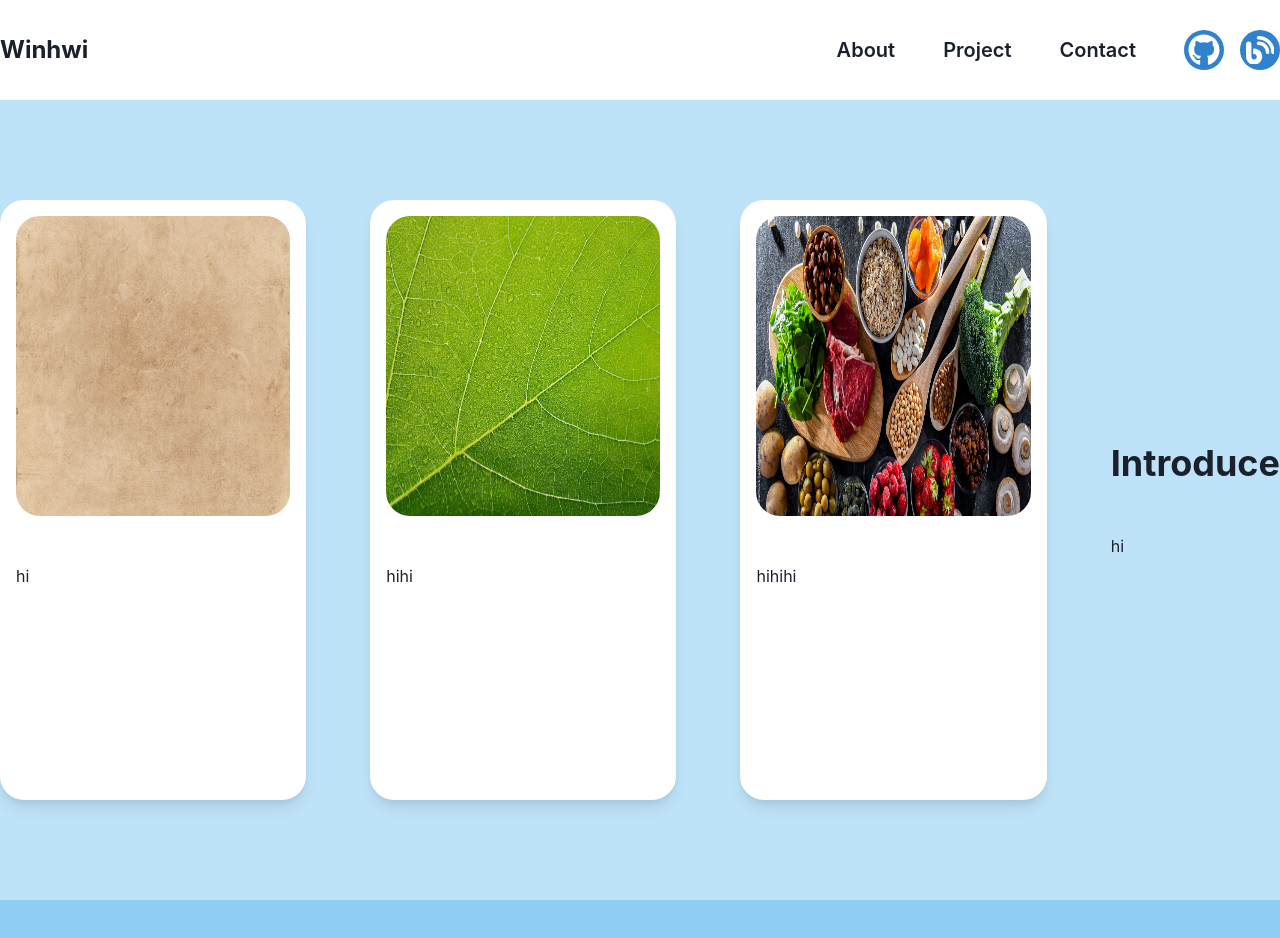
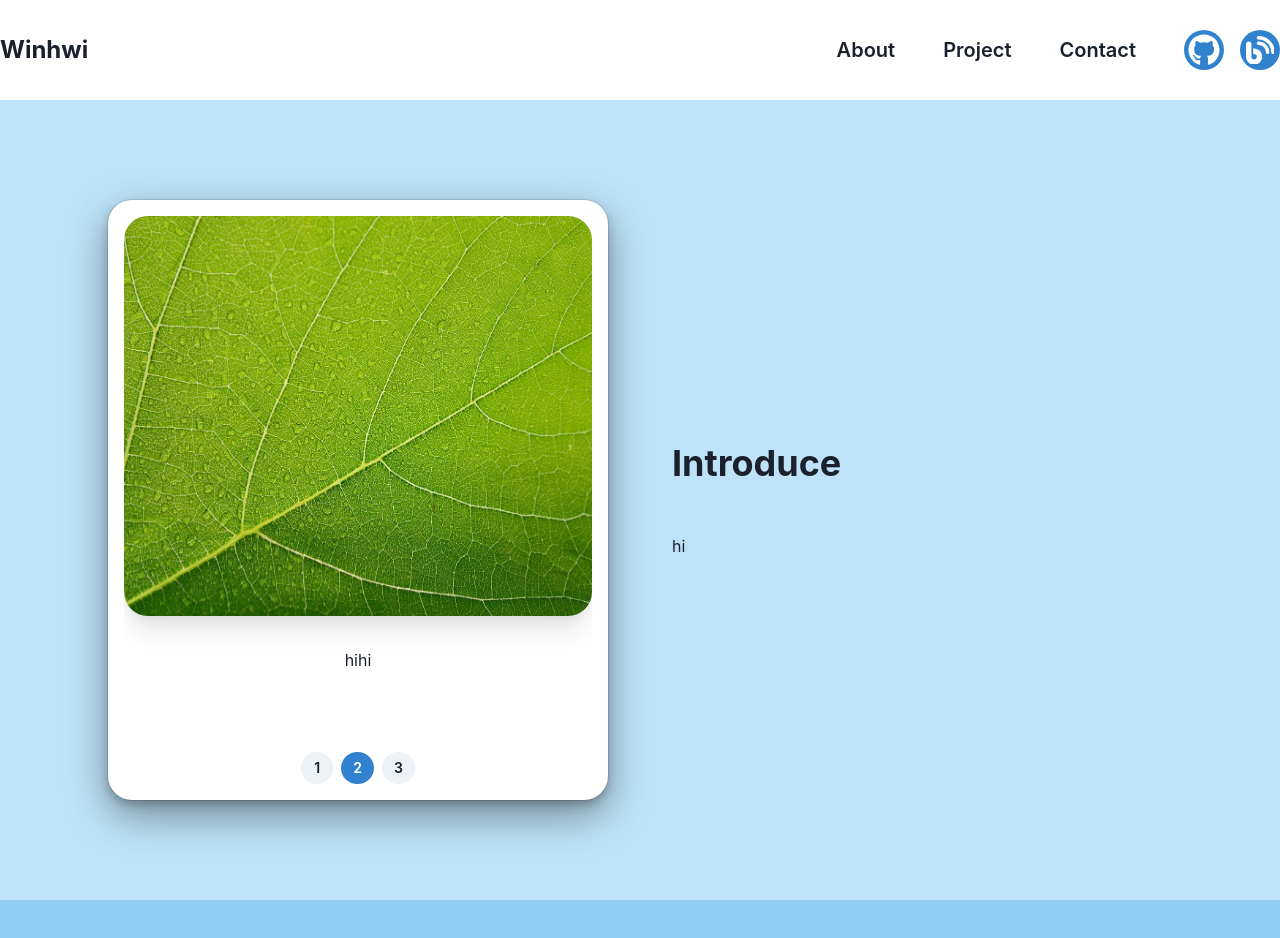
Before and after one commit to Yoonhwi/portfolio, a React (Vite) app: page / in a window 1280 px wide. Shown: the top 938 px of the page. Built offline with nearby package versions, Linux system fonts and the light colour scheme.

Commit message:
added imageSlide display in about

```diff
--- /dev/null
+++ b/src/components/common/ImageSlide/Controller.tsx
@@ -0,0 +1,64 @@
+import { Button, HStack } from "@chakra-ui/react";
+import { useEffect, useRef } from "react";
+import { slideProps } from ".";
+
+interface ControllerProps {
+  slide: slideProps;
+  setSlide: React.Dispatch<React.SetStateAction<slideProps>>;
+}
+
+const Controller = ({ slide, setSlide }: ControllerProps) => {
+  const auto = 5000;
+
+  const changeSlide = (index: number) => {
+    if (index >= slide.images.length) {
+      index = 0;
+    }
+    setSlide((prev) => {
+      return {
+        ...prev,
+        index: index,
+      };
+    });
+  };
+
+  let interval: number | undefined = undefined;
+
+  const autoSlide = useRef<() => void | undefined>();
+
+  autoSlide.current = () => {
+    if (auto > 0) {
+      interval = setInterval(() => {
+        setSlide((prev) => {
+          return {
+            ...prev,
+            index: prev.index + 1 >= prev.images.length ? 0 : prev.index + 1,
+          };
+        });
+      }, auto);
+    }
+  };
+  useEffect(() => {
+    if (!autoSlide.current) return;
+    autoSlide.current();
+    return () => clearInterval(interval);
+  }, [interval]);
+
+  return (
+    <HStack mt={4} w="full" justify="center" position={"absolute"} bottom={0}>
+      {slide.images.map((img, index) => (
+        <Button
+          onClick={() => changeSlide(index)}
+          colorScheme={slide?.index === index ? "primary" : "gray"}
+          borderRadius="full"
+          size="sm"
+          key={`button_${img.src}_${index}`}
+        >
+          {index + 1}
+        </Button>
+      ))}
+    </HStack>
+  );
+};
+
+export default Controller;
--- /dev/null
+++ b/src/components/common/ImageSlide/Display.tsx
@@ -0,0 +1,33 @@
+import { Flex, Collapse, Image, Text } from "@chakra-ui/react";
+import { slideProps } from ".";
+
+interface DisplayProps {
+  slide: slideProps;
+}
+
+const DisplayImage = ({ slide }: DisplayProps) => {
+  return (
+    <>
+      {slide.images.map((img, index) => (
+        <Collapse
+          animateOpacity
+          in={index === slide?.index}
+          key={`${img.src}_${index}`}
+        >
+          <Flex direction="column" gap={8} alignItems="center">
+            <Image
+              src={img.src}
+              w={500}
+              h={400}
+              borderRadius={24}
+              boxShadow={"xl"}
+            />
+            <Text> {slide.images[slide.index].text} </Text>
+          </Flex>
+        </Collapse>
+      ))}
+    </>
+  );
+};
+
+export default DisplayImage;
--- /dev/null
+++ b/src/components/common/ImageSlide/index.tsx
@@ -0,0 +1,29 @@
+import { useState } from "react";
+import Controller from "./Controller";
+import { Flex } from "@chakra-ui/react";
+import DisplayImage from "./Display";
+import { photoType, photo } from "@/constants";
+
+export interface slideProps {
+  images: photoType[];
+  index: number;
+  prevIndex: number;
+}
+
+const defaultValues = {
+  images: photo,
+  index: 0,
+  prevIndex: -1,
+};
+
+const ImageSlide = () => {
+  const [slide, setSlide] = useState<slideProps>(defaultValues);
+  return (
+    <Flex direction="column" position={"relative"} h={"100%"}>
+      <DisplayImage slide={slide} />
+      <Controller slide={slide} setSlide={setSlide} />
+    </Flex>
+  );
+};
+
+export default ImageSlide;
--- a/src/components/common/index.ts
+++ b/src/components/common/index.ts
@@ -0,0 +1 @@
+export { default as ImageSlide } from "./ImageSlide";
--- a/src/components/index.ts
+++ b/src/components/index.ts
@@ -1 +1,2 @@
 export * from "./layouts";
+export * from "./common";
--- a/src/constants/about.ts
+++ b/src/constants/about.ts
@@ -1,4 +1,9 @@
-export const photo = [
+export interface photoType {
+  src: string;
+  text: string;
+}
+
+export const photo: photoType[] = [
   {
     src: "photo1.jpg",
     text: "hi",
--- a/src/constants/nav.ts
+++ b/src/constants/nav.ts
@@ -1,5 +1,5 @@
 export const navLinks = [
-  { name: "About", offsetY: 100 },
+  { name: "About", offsetY: 0 },
   { name: "Project", offsetY: 900 },
   { name: "Contact", offsetY: 2100 },
 ];
--- a/src/containers/about/Photo.tsx
+++ b/src/containers/about/Photo.tsx
@@ -1,13 +1,18 @@
-import { photo } from "@/constants";
-import PhotoCard from "./PhotoCard";
+import { ImageSlide } from "@/components";
+import { Box } from "@chakra-ui/react";
 
 const Photo = () => {
   return (
-    <>
-      {photo.map((item) => {
-        return <PhotoCard src={item.src} text={item.text} />;
-      })}
-    </>
+    <Box
+      w={500}
+      h={600}
+      bgColor={"white"}
+      boxShadow={"dark-lg"}
+      borderRadius={24}
+      p={4}
+    >
+      <ImageSlide />
+    </Box>
   );
 };
 
--- a/src/containers/about/PhotoCard.tsx
+++ /dev/null
@@ -1,24 +0,0 @@
-import { Stack, Image, Text } from "@chakra-ui/react";
-
-interface PhotoCardProps {
-  src: string;
-  text: string;
-}
-
-const PhotoCard = ({ src, text }: PhotoCardProps) => {
-  return (
-    <Stack
-      spacing={12}
-      w={500}
-      h={600}
-      bgColor={"white"}
-      boxShadow={"lg"}
-      borderRadius={24}
-      p={4}
-    >
-      <Image src={src} borderRadius={24} w={500} h={300} />
-      <Text>{text}</Text>
-    </Stack>
-  );
-};
-export default PhotoCard;
--- a/src/containers/about/Text.tsx
+++ b/src/containers/about/Text.tsx
@@ -2,7 +2,7 @@ import { Heading, Stack, Text as _Text } from "@chakra-ui/react";
 
 const Text = () => {
   return (
-    <Stack spacing={12}>
+    <Stack spacing={12} w={500}>
       <Heading>Introduce</Heading>
       <_Text>hi</_Text>
     </Stack>
```
